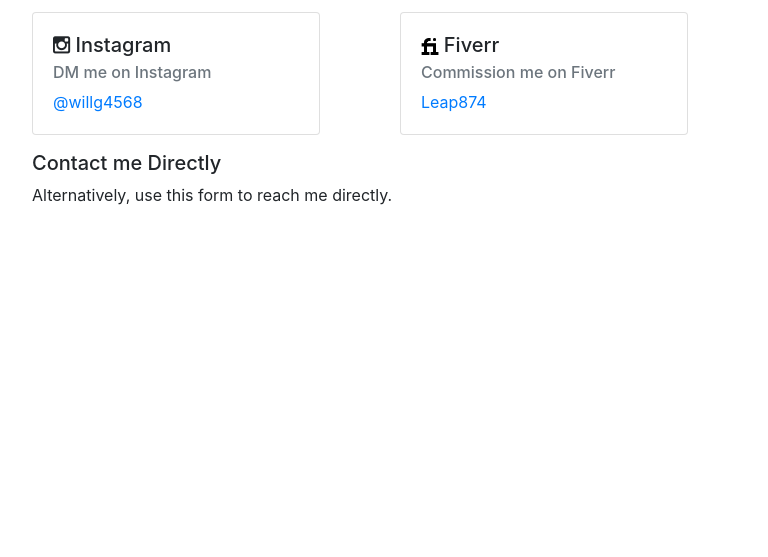
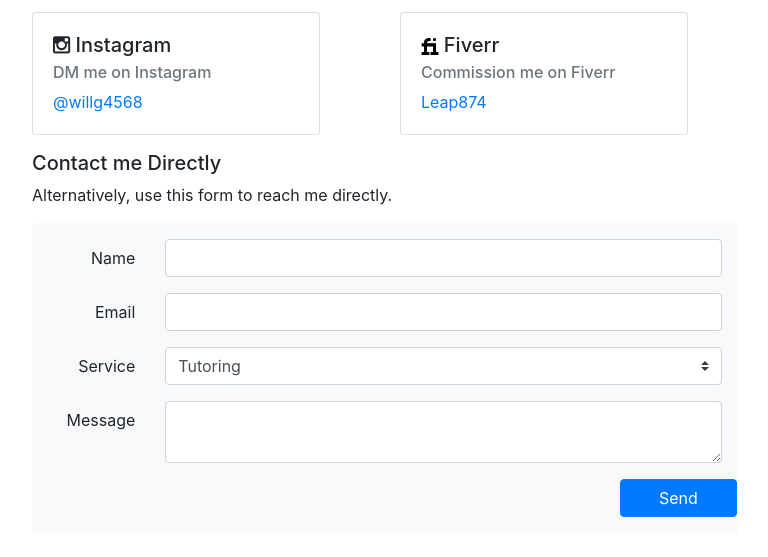
Before and after one commit to wg4568/wgardner.net, a Flask app: page /site/contact in a window 1280 px wide. Shown: the part 322-879 px from the top of the page, without its empty margins (255-1023 px from the left). Before the commit the page ends 527 px from the top, so only its background shows below. Run offline with Flask 2, Linux system fonts and the light colour scheme; the visitor is signed in with stand-in values (Sample User, id 1); some libraries are stand-ins or nearby versions.

Commit message:
contact form

```diff
--- a/templates/site/contact.html
+++ b/templates/site/contact.html
@@ -73,3 +73,44 @@
 <p>
     Alternatively, use this form to reach me directly.
 </p>
+
+<div class="bg-light rounded p-3">
+    <form>
+        <div class="form-group row" method="POST">
+            <label class="col-sm-2 col-form-label text-right">Name</label>
+            <div class="col-sm-10">
+                <input type="text" name="name" class="form-control">
+            </div>
+        </div>
+
+        <div class="form-group row">
+            <label class="col-sm-2 col-form-label text-right">Email</label>
+            <div class="col-sm-10">
+                <input type="email" name="email" class="form-control">
+            </div>
+        </div>
+
+        <div class="form-group row">
+            <label class="col-sm-2 col-form-label text-right">Service</label>
+            <div class="col-sm-10">
+                <select class="custom-select" name="service">
+                    <option value="tutoring">Tutoring</option>
+                    <option value="web_dev">Web Development</option>
+                    <option value="discord">Discord Bot</option>
+                    <option value="other">Other</option>
+                </select>
+            </div>
+        </div>
+
+        <div class="form-group row">
+            <label class="col-sm-2 col-form-label text-right">Message</label>
+            <div class="col-sm-10" name="message">
+                <textarea class="form-control"></textarea>
+            </div>
+        </div>
+
+        <div class="row">
+            <button type="submit" class="btn btn-primary offset-sm-10 col-sm-2">Send</button>
+        </div>
+    </form>
+</div>
```
Also changed, not shown: templates/site/home.html (+5 -5 lines).
